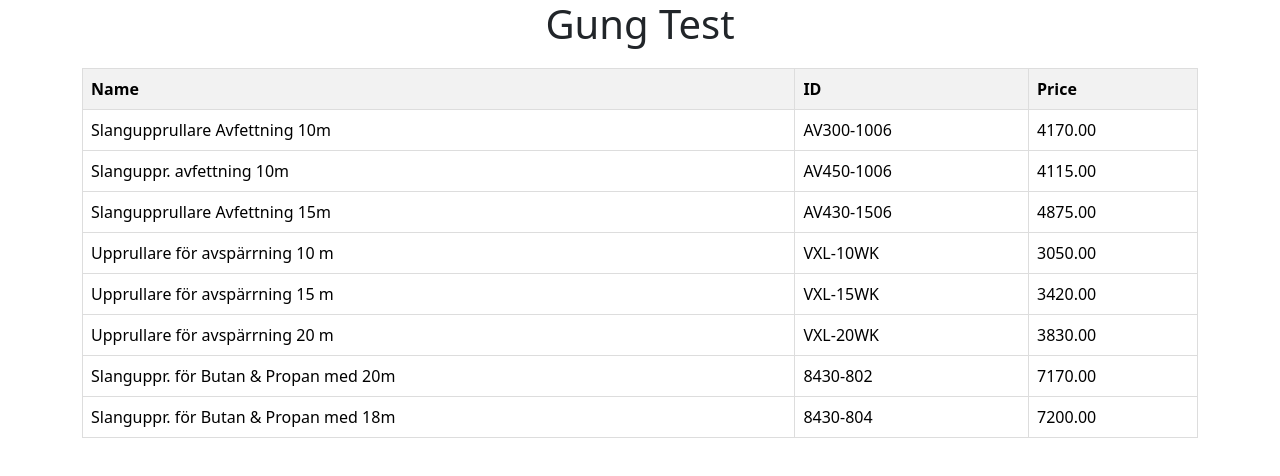
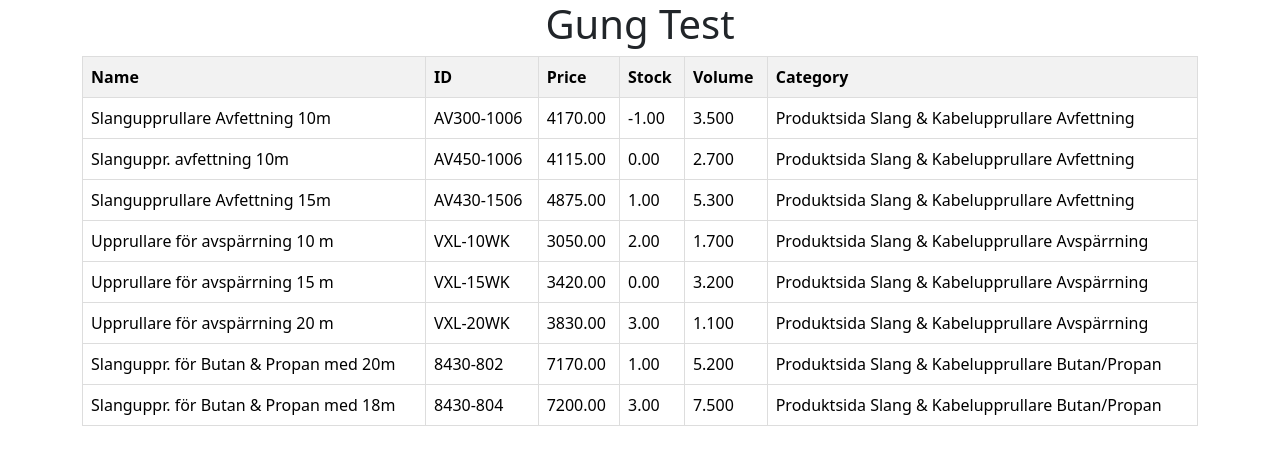
Before and after one commit to alfkar/gung, an Angular app in the folder gungtest/: page / in a window 1280 px wide. Shown: the top 476 px of the page. Built offline with nearby package versions, Linux system fonts and the light colour scheme.

Commit message:
added paging and started on sorting volume

```diff
--- a/gungtest/package.json
+++ b/gungtest/package.json
@@ -11,6 +11,7 @@
   "private": true,
   "dependencies": {
     "@angular/animations": "^17.2.0",
+    "@angular/cdk": "^17.2.1",
     "@angular/common": "^17.2.0",
     "@angular/compiler": "^17.2.0",
     "@angular/core": "^17.2.0",
--- a/gungtest/src/app/app.component.ts
+++ b/gungtest/src/app/app.component.ts
@@ -1,6 +1,7 @@
 import { Component, OnInit } from '@angular/core';
 import { ProductService, Product } from './product.service';
 import { CategoryService, Category } from './category.service';
+import { ScrollingModule, CdkVirtualScrollViewport } from '@angular/cdk/scrolling';
 import { Observable, forkJoin } from 'rxjs';
 import { TableComponent } from './table/table.component';
 
@@ -9,7 +10,7 @@ import { TableComponent } from './table/table.component';
   standalone: true,
   templateUrl: './app.component.html',
   styleUrls: ['./app.component.css'],
-  providers: [ProductService,CategoryService],
+  providers: [ProductService,CategoryService,ScrollingModule, CdkVirtualScrollViewport],
   imports: [TableComponent]
 })
 export class AppComponent implements OnInit {
@@ -22,29 +23,43 @@ export class AppComponent implements OnInit {
 
   constructor(private productService: ProductService, private categoryService: CategoryService) {
     this.categories = this.categoryService.getCategories();
+    //this.categories = this.categoryService.getAlotOfCategories();
   }
   ngOnInit() {
     this.categories.subscribe(categories => {
-      this.flattenProducts(categories, []);
+      this.flattenProducts(categories, [], "");
     });
   }
-  flattenProducts(category: Category, parentCategory: string[] = []) {
+  flattenProducts(category: Category, parentCategory: string[] = [], categoryNames: string) {
     if(category.id.charAt(0) == 's'){
       if(category.children.length > 0){
         category.children.forEach(child => {
-        this.flattenProducts(child, parentCategory.concat([category.id]));
+        this.flattenProducts(child, parentCategory.concat([category.id]), categoryNames + " " + category.name);
       })
       }
     }
     else{
     this.productService.getProduct(category.id).subscribe(product => {
-        this.prod = { ...product, category: parentCategory }; // Initialize this.prod before assigning values
-        this.products.push(this.prod);
-        console.log(this.prod.category)
+        if (product != null){
+          this.prod = { ...product, categoryId: parentCategory,categoryName: categoryNames };
+          this.products.push(this.prod);
+        }
+        else{
+          this.prod = {
+            id: "0",
+            name: "TestName",
+            extra: {"AGA": {"APE": "      1","KAT": "TU","LGA": "       1.00","PRI": "    4875.00","TYP": "","VOL": "    5.300","VPE": "    0.000","XP1": "          0","XP2": "          0"}},
+            categoryId: parentCategory,
+            categoryName: categoryNames
+          }
+          this.products.push(this.prod);
+        }
       });
     }
   }
 }
 export interface ProductWithCategory extends Product{
-  category?: string[];
+  categoryId?: string[];
+  categoryName?: string;
+
 }
--- a/gungtest/src/app/table/table.component.css
+++ b/gungtest/src/app/table/table.component.css
@@ -21,3 +21,6 @@ tr:nth-child(even) {
 tr:hover {
   background-color: #ddd;
 }
+.viewport {
+    height: 800px;
+}
--- a/gungtest/src/app/table/table.component.html
+++ b/gungtest/src/app/table/table.component.html
@@ -1,20 +1,28 @@
 <div>
-  <h2></h2>
+  <cdk-virtual-scroll-viewport itemSize="10" minBufferPx="200" class="viewport">
   <table class="table">
     <thead>
       <tr>
-
         <th>Name</th>
         <th>ID</th>
         <th>Price</th>
+        <th>Stock</th>
+        <th (click)="sortProductsByVolume()">Volume</th>
+        <th>Category</th>
       </tr>
     </thead>
       <tbody>
-      <tr scope="row" *ngFor="let product of products">
+        <ng-container >
+          <tr *cdkVirtualFor="let product of products" scope="row">
             <td>{{ product.name }}</td>
             <td>{{ product.id}}</td>
             <td>{{ product.extra.AGA.PRI}}</td>
+            <td>{{ product.extra.AGA.LGA}}</td>
+            <td>{{ product.extra.AGA.VOL}}</td>
+            <td>{{ product.categoryName}}</td>
           </tr>
+        </ng-container>
       </tbody>
   </table>
+  </cdk-virtual-scroll-viewport>
 </div>
--- a/gungtest/src/app/table/table.component.ts
+++ b/gungtest/src/app/table/table.component.ts
@@ -1,16 +1,18 @@
-import { Component, Input, OnInit } from '@angular/core';
-import { Product } from '../product.service';
+import { Component, Input, OnInit, ChangeDetectionStrategy} from '@angular/core';
 import { CommonModule } from '@angular/common';
+import { ScrollingModule, CdkVirtualScrollViewport } from '@angular/cdk/scrolling';
+import { ProductWithCategory } from '../app.component';
 
 @Component({
   selector: 'app-table',
   standalone: true,
   templateUrl: './table.component.html',
   styleUrls: ['./table.component.css'],
-  imports: [CommonModule]
+  changeDetection: ChangeDetectionStrategy.Default,
+  imports: [CommonModule, ScrollingModule, CdkVirtualScrollViewport]
 })
 export class TableComponent implements OnInit {
-  @Input() products: Product[] = []; // Receive the products array from the parent
+  @Input() products: ProductWithCategory[] = []; // Receive the products array from the parent
 
   constructor() {}
 
@@ -18,4 +20,13 @@ export class TableComponent implements OnInit {
     // Use the received products array in the child component
     console.log('Received products:', this.products);
   }
+  sortProductsByVolume() {
+    this.products.sort((a, b) => {
+      if (a.extra.AGA.VOL< b.extra.AGA.VOL) return -1;
+      if (a.extra.AGA.VOL > b.extra.AGA.VOL) return 1;
+      return 0;
+    });
+    console.log("Products should be sorted");
+    console.log(this.products);
+  }
 }
--- a/gungtest/tsconfig.json
+++ b/gungtest/tsconfig.json
@@ -7,7 +7,6 @@
     "strictPropertyInitialization": false,
     "strict": true,
     "noImplicitOverride": true,
-    "noPropertyAccessFromIndexSignature": true,
     "noImplicitReturns": true,
     "noFallthroughCasesInSwitch": true,
     "skipLibCheck": true,
```
Also changed, not shown: 1 other file (tests, documents, lock files or other folders). Lines whose indentation alone changed are shown as unchanged.
